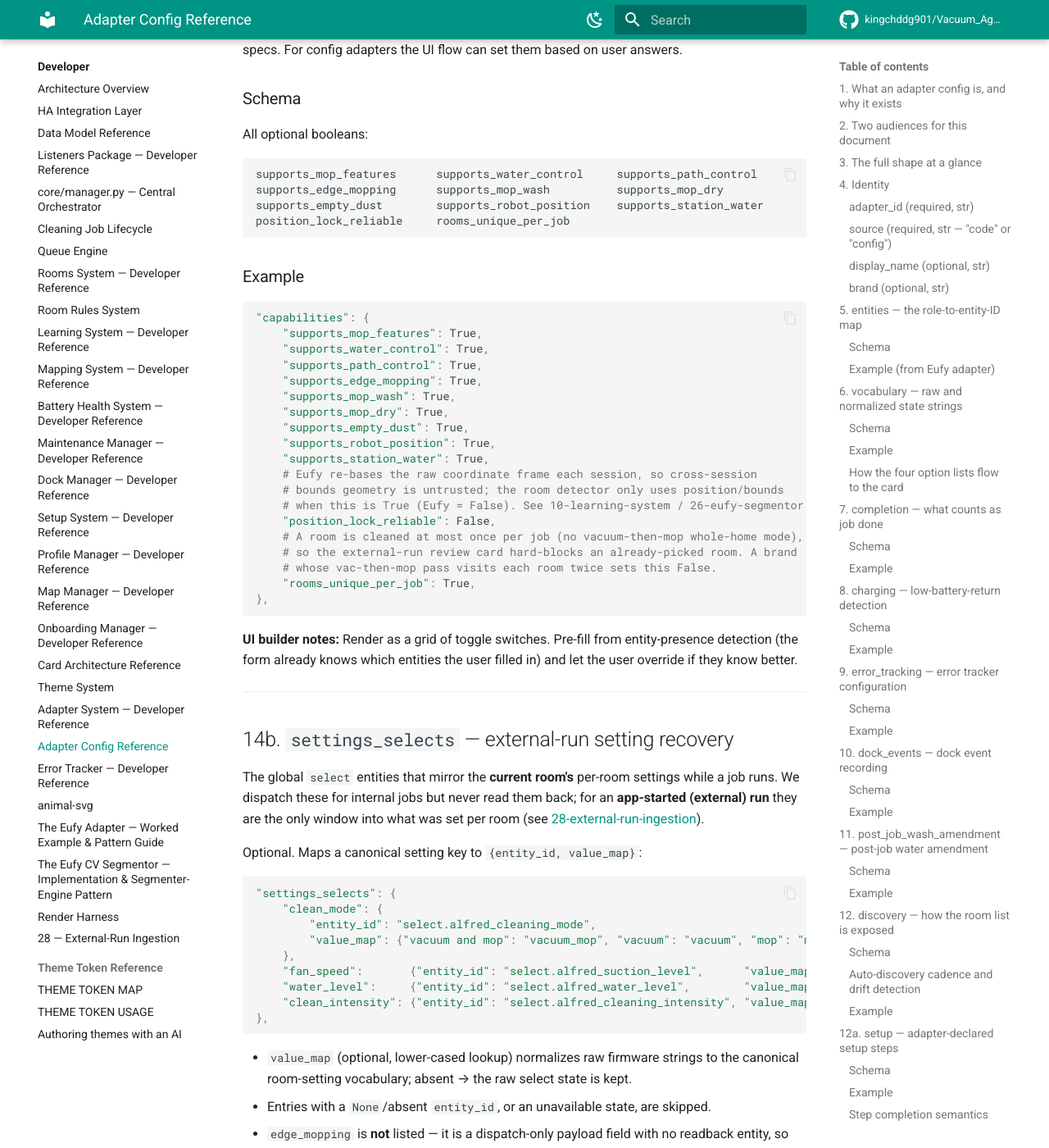
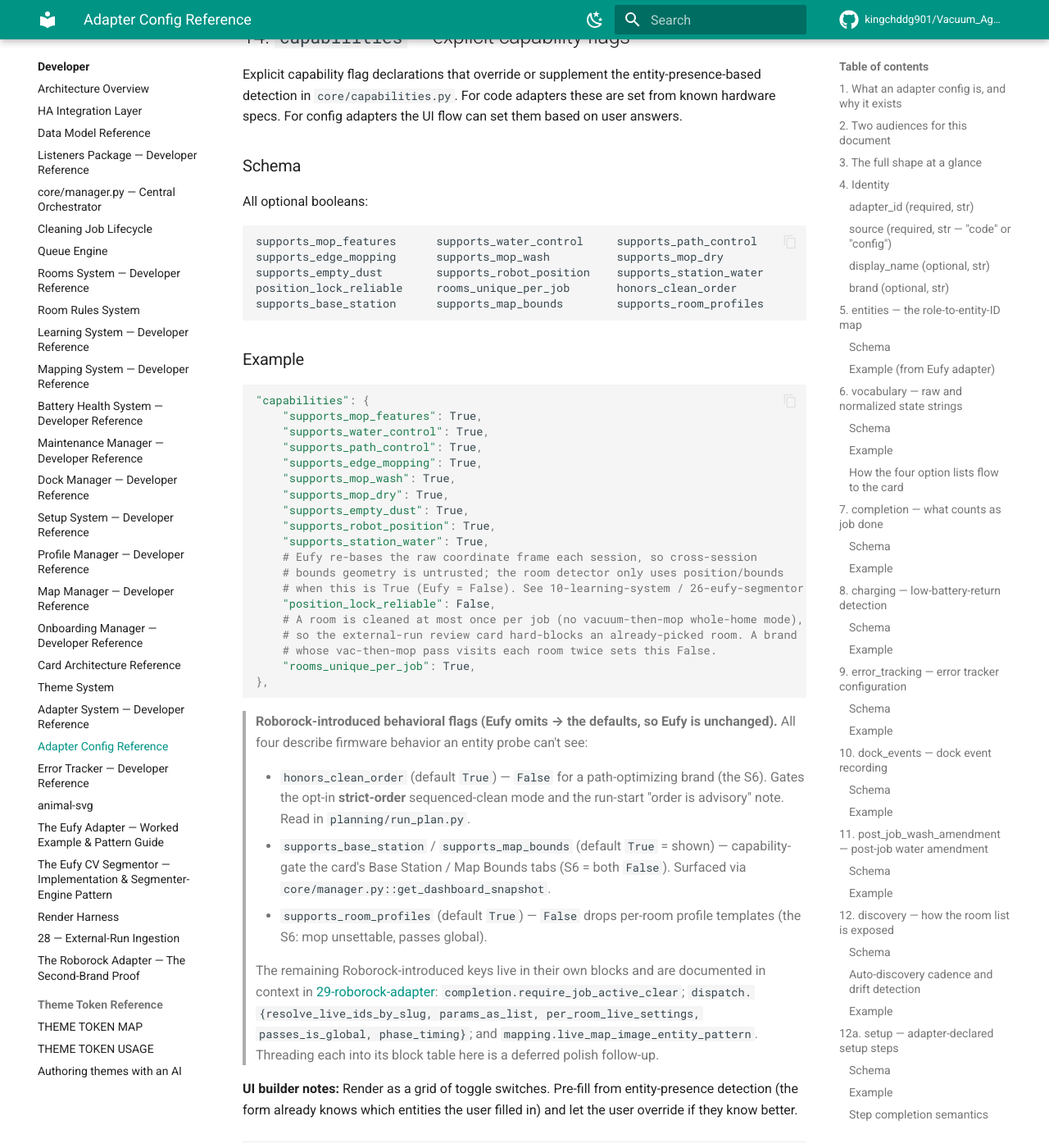
Before and after one commit to kingchddg901/Vacuum_Agent, an MkDocs documentation site: the page built from docs/dev/22-adapter-config-reference.md, in a window 1280 px wide and 1400 px high, scrolled down 34217 px. Shown: the whole window at 82% size. Built offline with MkDocs 1.6.1 and Material for MkDocs 9.7.7, drawn with Linux system fonts in a browser that asks for light colours; comment, search, counter and statistics services are not loaded; some of the changed text lies outside the part shown.

Commit message:
docs(dev): add Roborock adapter doc + update adapter-family docs
New docs/dev/29-roborock-adapter.md documents the Roborock adapter as the second-brand worked example (the foil to 25-eufy-adapter). Wired into the dev index; noted the two shipping brands + per-vacuum auto-detection in 21-adapter-system; fixed real drift in 22-adapter-config-reference (native_transition_source is now consumed by Roborock native rollover, not reserved; added the four Roborock capability flags + a pointer for the dispatch/completion/mapping keys); cross-referenced from the porting guide. Docs only.

Co-Authored-By: Claude Opus 4.8 (1M context) <noreply@anthropic.com>

````diff
--- a/docs/dev/22-adapter-config-reference.md
+++ b/docs/dev/22-adapter-config-reference.md
@@ -1193,7 +1193,7 @@ wash/area_jump-only path).
 |-------|------|---------|---------|
 | `enabled` | `bool` | `True` | Master switch. `False` reverts the live path to the legacy one-shot `engine.segment_legacy` (wash/area_jump-only) composition. |
 | `rollover_kinds` | `list[str]` | `["wash_plateau", "transit", "area_jump"]` | Which candidate kinds count as a live rollover boundary. Eufy includes `transit`; the legacy set was `{wash_plateau, area_jump}`. |
-| `native_transition_source` | `bool` | `False` | **Reserved.** A brand that exposes real per-room telemetry sets `True` to declare it has a native current-room signal (the counter-plateau inference is then a fallback). Parsed, but no framework consumer reads it yet. |
+| `native_transition_source` | `bool` | `False` | A brand that exposes a real per-room signal sets `True` to follow the device's native current-room directly (Eufy's counter-plateau inference is the fallback). **Consumed** by `jobs/active_job.py::_maybe_roll_current_room_by_native_signal` — **Roborock sets `True`** (its `_current_room` sensor); suppressed for sequenced/strict-order jobs so a parked dock room isn't phantom-completed. |
 
 > **The five threshold keys are gone.** `gap_delayed_s`, `gap_transit_s`,
 > `gap_plateau_s`, `area_jump_m2`, and `cadence_s` were **removed** from
@@ -1226,8 +1226,8 @@ wash/area_jump-only path).
 **UI builder notes:** Advanced section — collapse by default and pre-fill
 the Eufy defaults. Render `rollover_kinds` as a multi-select over the
 closed candidate-kind enum (`wash_plateau`, `transit`, `area_jump`,
-`weak`). `native_transition_source` is a single toggle with a "reserved"
-note. The detection *thresholds* are edited in the
+`weak`). `native_transition_source` is a single toggle (Roborock `True`, Eufy
+`False`). The detection *thresholds* are edited in the
 [§13a.1 `job_segmenter`](#13a1-job_segmenter--pluggable-jobrun-segmenter-engine--threshold-tuning)
 form, not here.
 
@@ -1381,7 +1381,8 @@ All optional booleans:
 supports_mop_features      supports_water_control     supports_path_control
 supports_edge_mopping      supports_mop_wash          supports_mop_dry
 supports_empty_dust        supports_robot_position    supports_station_water
-position_lock_reliable     rooms_unique_per_job
+position_lock_reliable     rooms_unique_per_job       honors_clean_order
+supports_base_station      supports_map_bounds        supports_room_profiles
 ```
 
 ### Example
@@ -1407,6 +1408,25 @@ position_lock_reliable     rooms_unique_per_job
     "rooms_unique_per_job": True,
 },
 ```
+
+> **Roborock-introduced behavioral flags (Eufy omits → the defaults, so Eufy is
+> unchanged).** All four describe firmware behavior an entity probe can't see:
+>
+> - `honors_clean_order` (default `True`) — `False` for a path-optimizing brand
+>   (the S6). Gates the opt-in **strict-order** sequenced-clean mode and the
+>   run-start "order is advisory" note. Read in `planning/run_plan.py`.
+> - `supports_base_station` / `supports_map_bounds` (default `True` = shown) —
+>   capability-gate the card's Base Station / Map Bounds tabs (S6 = both `False`).
+>   Surfaced via `core/manager.py::get_dashboard_snapshot`.
+> - `supports_room_profiles` (default `True`) — `False` drops per-room profile
+>   templates (the S6: mop unsettable, passes global).
+>
+> The remaining Roborock-introduced keys live in their own blocks and are
+> documented in context in [29-roborock-adapter](29-roborock-adapter.md):
+> `completion.require_job_active_clear`; `dispatch.{resolve_live_ids_by_slug,
+> params_as_list, per_room_live_settings, passes_is_global, phase_timing}`; and
+> `mapping.live_map_image_entity_pattern`. Threading each into its block table
+> here is a deferred polish follow-up.
 
 **UI builder notes:** Render as a grid of toggle switches. Pre-fill
 from entity-presence detection (the form already knows which entities
````
Also changed, not shown: docs/contributing/porting-guide.md (+6 -0 lines), docs/dev/21-adapter-system.md (+10 -0 lines), docs/dev/29-roborock-adapter.md (added, +233 -0 lines), docs/dev/README.md (+2 -1 lines).
